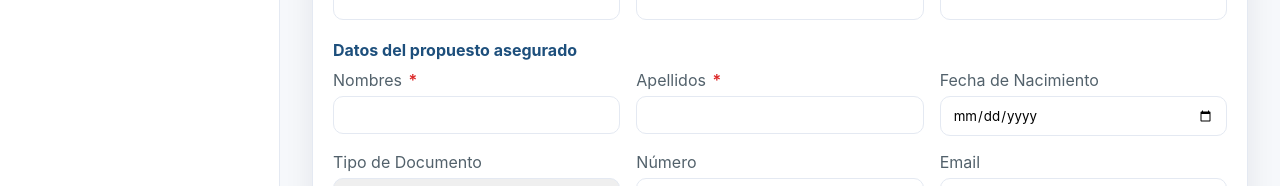
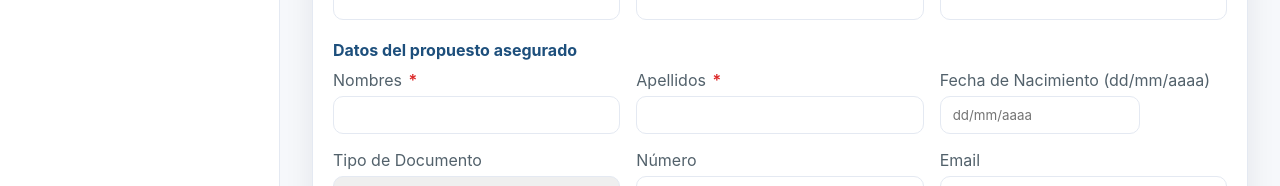
Before and after one commit to dycoronelc/alara, a React (Vite) app in the folder frontend/: page /portal/aseguradora/solicitudes/nueva in a window 1280 px wide. Shown: the part 354-540 px from the top of the page. Built offline with nearby package versions, Linux system fonts and the light colour scheme; no server answers.

Commit message:
Calculo de edad

```diff
--- a/frontend/src/pages/NewRequestPage.tsx
+++ b/frontend/src/pages/NewRequestPage.tsx
@@ -1,5 +1,11 @@
-import { useState } from 'react';
+import { useMemo, useState } from 'react';
 import { createInspectionRequest } from '../data/api';
+import {
+  ageInYearsFromDdMmYyyy,
+  ddMmYyyyToIso,
+  isValidDdMmYyyy,
+  normalizeDdMmYyyyInput,
+} from '../utils/ddMmYyyyDate';
 import { isPanamaCedula, PANAMA_CEDULA_HINT } from '../utils/panamaCedula';
 
 const initialState = {
@@ -35,6 +41,13 @@ const NewRequestPage = () => {
   const [form, setForm] = useState(initialState);
   const [message, setMessage] = useState('');
   const [fieldErrors, setFieldErrors] = useState<Record<string, string>>({});
+  const [successModalOpen, setSuccessModalOpen] = useState(false);
+
+  const dobAge = useMemo(() => {
+    const v = form.dob.trim();
+    if (!v) return null;
+    return ageInYearsFromDdMmYyyy(v);
+  }, [form.dob]);
 
   const updateField = (key: string, value: string) => {
     setForm((prev) => ({ ...prev, [key]: value }));
@@ -54,6 +67,9 @@ const NewRequestPage = () => {
     }
     if (form.id_type === 'CEDULA' && form.id_number?.trim() && !isPanamaCedula(form.id_number)) {
       errors.id_number = 'Formato de cédula de Panamá no válido. ' + PANAMA_CEDULA_HINT;
+    }
+    if (form.dob.trim() && !isValidDdMmYyyy(form.dob)) {
+      errors.dob = 'Use formato dd/mm/aaaa';
     }
     if (Object.keys(errors).length) {
       setFieldErrors(errors);
@@ -88,7 +104,7 @@ const NewRequestPage = () => {
       client: {
         first_name: form.first_name,
         last_name: form.last_name,
-        dob: form.dob || undefined,
+        dob: form.dob.trim() ? ddMmYyyyToIso(form.dob) ?? undefined : undefined,
         id_type: form.id_type || undefined,
         id_number: form.id_number || undefined,
         email: form.email || undefined,
@@ -101,8 +117,9 @@ const NewRequestPage = () => {
 
     try {
       await createInspectionRequest(payload);
-      setMessage('Solicitud creada correctamente.');
+      setMessage('');
       setForm(initialState);
+      setSuccessModalOpen(true);
     } catch (error: unknown) {
       const err = error as { response?: { data?: { message?: string | string[] } } };
       const msg = err.response?.data?.message;
@@ -152,9 +169,31 @@ const NewRequestPage = () => {
               <input value={form.last_name} onChange={(e) => updateField('last_name', e.target.value)} />
               {fieldErrors.last_name && <span className="field-error">{fieldErrors.last_name}</span>}
             </label>
-            <label className="form-field">
-              <span>Fecha de Nacimiento</span>
-              <input type="date" value={form.dob} onChange={(e) => updateField('dob', e.target.value)} />
+            <label className={`form-field ${fieldErrors.dob ? 'has-error' : ''}`}>
+              <span>Fecha de Nacimiento (dd/mm/aaaa)</span>
+              <div className="dob-with-age">
+                <input
+                  type="text"
+                  inputMode="numeric"
+                  placeholder="dd/mm/aaaa"
+                  maxLength={10}
+                  autoComplete="bday"
+                  value={form.dob}
+                  onChange={(e) => updateField('dob', normalizeDdMmYyyyInput(e.target.value))}
+                  aria-invalid={Boolean(fieldErrors.dob)}
+                />
+                {dobAge !== null && dobAge >= 0 && (
+                  <span className="dob-age-badge" aria-live="polite">
+                    Edad: {dobAge} {dobAge === 1 ? 'año' : 'años'}
+                  </span>
+                )}
+                {dobAge !== null && dobAge < 0 && (
+                  <span className="dob-age-badge dob-age-badge--warn" aria-live="polite">
+                    Fecha futura
+                  </span>
+                )}
+              </div>
+              {fieldErrors.dob && <span className="field-error">{fieldErrors.dob}</span>}
             </label>
             <label className="form-field">
               <span>Tipo de Documento</span>
@@ -309,6 +348,23 @@ const NewRequestPage = () => {
           {message && <span className="form-message">{message}</span>}
         </div>
       </div>
+
+      {successModalOpen && (
+        <div
+          className="inactivity-overlay system-modal-overlay"
+          role="dialog"
+          aria-modal="true"
+          aria-labelledby="new-request-success-title"
+        >
+          <div className="inactivity-modal system-modal">
+            <h2 id="new-request-success-title">Éxito</h2>
+            <p>Solicitud creada correctamente.</p>
+            <button type="button" className="primary-button" onClick={() => setSuccessModalOpen(false)}>
+              Aceptar
+            </button>
+          </div>
+        </div>
+      )}
     </div>
   );
 };
--- a/frontend/src/styles.css
+++ b/frontend/src/styles.css
@@ -1183,3 +1183,37 @@ a {
 .inactivity-modal .primary-button {
   min-width: 200px;
 }
+
+/* Modal de confirmación (misma base que inactividad) */
+.system-modal-overlay {
+  cursor: default;
+}
+
+.system-modal h2 {
+  color: var(--alara-primary);
+}
+
+.dob-with-age {
+  display: flex;
+  flex-wrap: wrap;
+  align-items: center;
+  gap: 10px 14px;
+}
+
+.dob-with-age input {
+  flex: 1 1 140px;
+  min-width: 0;
+  max-width: 200px;
+}
+
+.dob-age-badge {
+  font-size: 0.9rem;
+  font-weight: 600;
+  color: var(--alara-primary);
+  white-space: nowrap;
+}
+
+.dob-age-badge--warn {
+  color: #b45309;
+  font-weight: 500;
+}
--- a/frontend/src/utils/ddMmYyyyDate.ts
+++ b/frontend/src/utils/ddMmYyyyDate.ts
@@ -32,3 +32,31 @@ export function normalizeDdMmYyyyInput(raw: string): string {
   if (digits.length <= 4) return `${digits.slice(0, 2)}/${digits.slice(2)}`;
   return `${digits.slice(0, 2)}/${digits.slice(2, 4)}/${digits.slice(4)}`;
 }
+
+/** Convierte dd/mm/aaaa válido a yyyy-mm-dd (API / input type date). */
+export function ddMmYyyyToIso(s: string): string | null {
+  const t = s.trim();
+  if (!isValidDdMmYyyy(t)) return null;
+  const m = t.match(DDMMYYYY)!;
+  const d = m[1];
+  const mo = m[2];
+  const y = m[3];
+  return `${y}-${mo}-${d}`;
+}
+
+/** Edad en años cumplidos a la fecha de hoy. */
+export function ageInYearsFromDdMmYyyy(s: string): number | null {
+  if (!isValidDdMmYyyy(s)) return null;
+  const m = s.trim().match(DDMMYYYY)!;
+  const day = Number(m[1]);
+  const month = Number(m[2]) - 1;
+  const year = Number(m[3]);
+  const birth = new Date(year, month, day);
+  const today = new Date();
+  let age = today.getFullYear() - birth.getFullYear();
+  const md = today.getMonth() - birth.getMonth();
+  if (md < 0 || (md === 0 && today.getDate() < birth.getDate())) {
+    age -= 1;
+  }
+  return age;
+}
```
Also changed, not shown: 5 other files (tests, documents, lock files or other folders).
